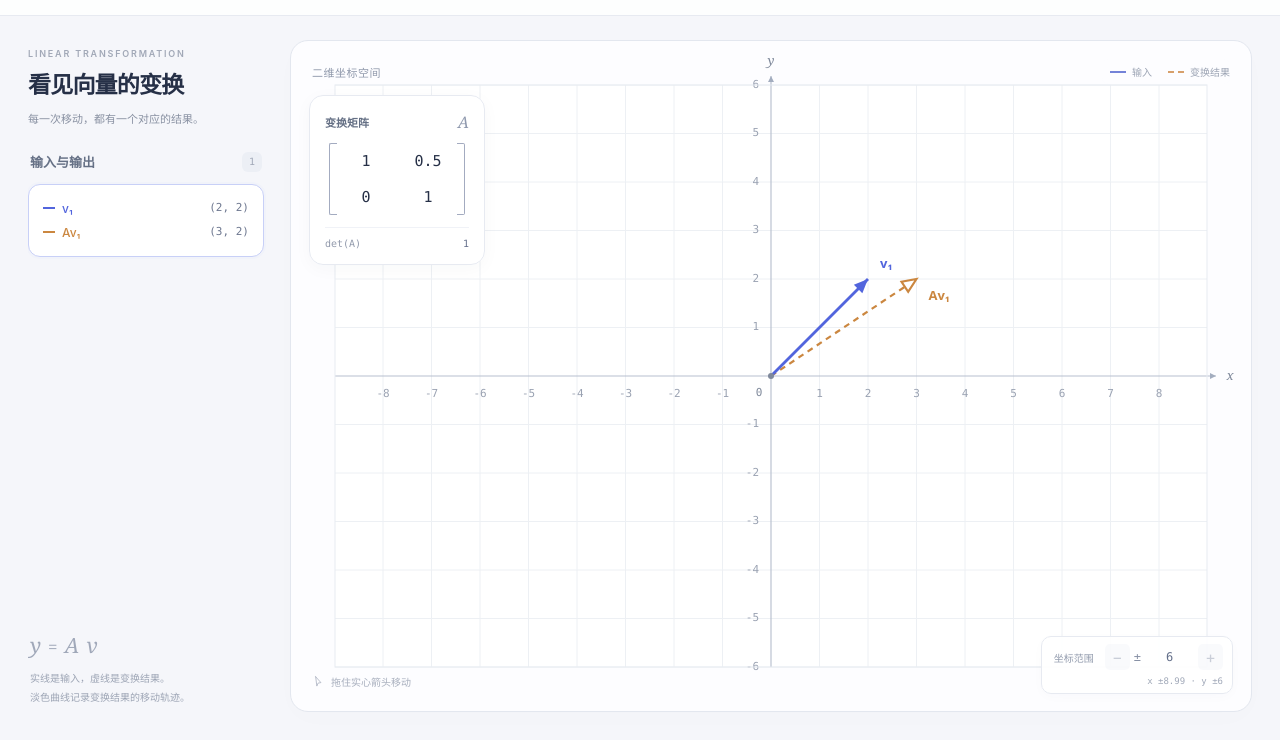
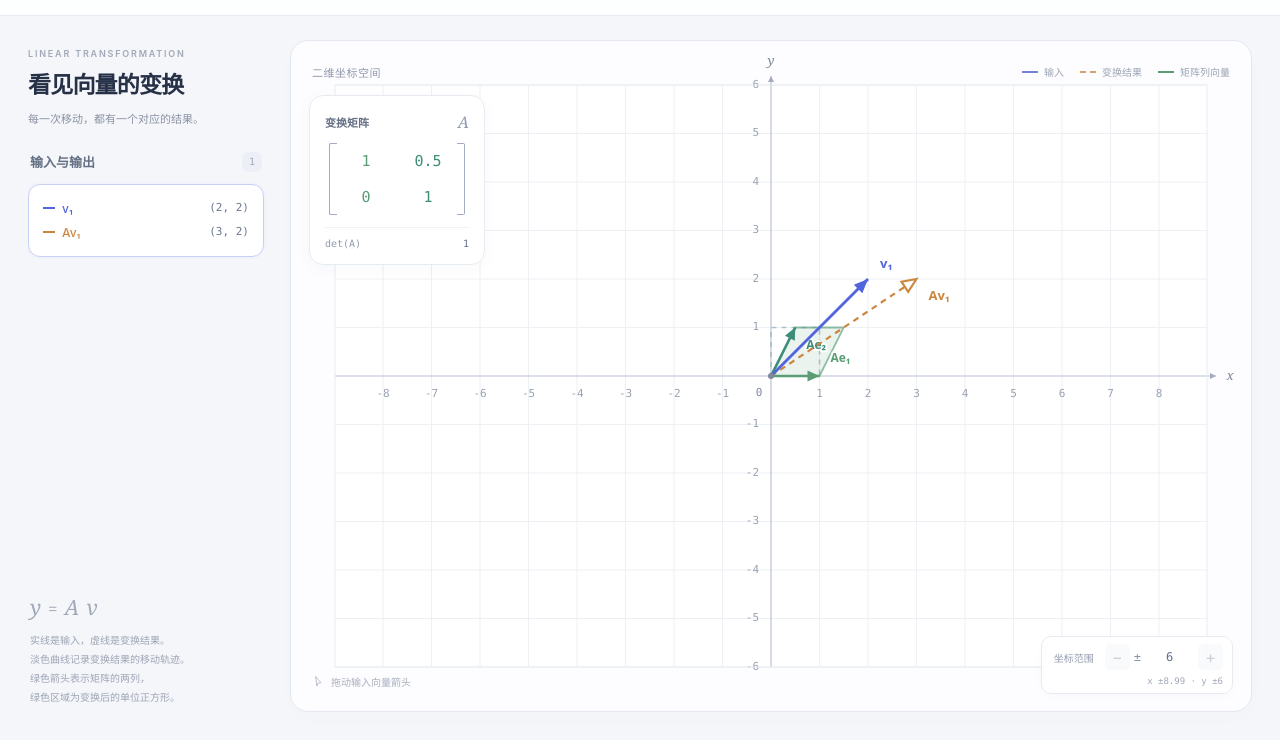
Before and after one commit to LIKE9426334946/TwoDimensional, a website with bundled scripts: page public/index.html in a window 1280 px wide. Shown: the part 60-800 px from the top of the page. Built offline with nearby package versions, Linux system fonts and the light colour scheme; files whose address does not match are found by name.

Commit message:
Visualize matrix columns as basis vectors with transformed unit square

```diff
--- a/public/admin.html
+++ b/public/admin.html
@@ -20,7 +20,7 @@
         <button type="button" data-preset="scale" disabled>放大 2 倍</button>
         <button type="button" data-preset="shear" disabled>剪切</button>
       </div>
-      <p class="field-note">支持整数、小数与分数，例如 1/2。</p>
+      <p class="field-note">支持整数、小数与分数，例如 1/2。<br>矩阵两列对应绿色向量 Ae₁、Ae₂。</p>
     </section>
     <section class="admin-vectors" aria-labelledby="vector-title">
       <div class="section-label"><h2 id="vector-title">输入向量</h2><span id="vector-count" class="count-badge">1</span></div>
@@ -35,5 +35,5 @@
       <p class="field-note">修改矩阵后，轨迹会重新记录。<br>坐标范围在画布右下角手动调整。</p>
     </section>
   </aside>
-<section class="stage" aria-label="向量变换画布"><canvas id="plot"></canvas><div class="stage-top"><span class="stage-caption">实时预览</span><div class="plot-legend"><span><i class="legend-line"></i>输入</span><span><i class="legend-line output-line"></i>变换结果</span></div></div><div id="overflow-note" class="overflow-note" hidden>有向量超出当前范围</div><div class="stage-hint"><svg viewBox="0 0 24 24" aria-hidden="true"><path d="m8 3 9 10-5 1-2 5-2-16Z"/></svg>拖住实心箭头移动</div><div class="coordinate-control"><label for="range">坐标范围</label><div class="range-field"><button id="range-minus" type="button" aria-label="缩小坐标范围" disabled>−</button><span aria-hidden="true">±</span><input id="range" type="text" inputmode="decimal" autocomplete="off" value="6" aria-label="较短坐标轴的正负范围" aria-describedby="visible-range" disabled><button id="range-plus" type="button" aria-label="扩大坐标范围" disabled>+</button></div><p id="visible-range" class="visible-range" aria-live="polite">x ±6 · y ±6</p></div></section></main><div id="toast" class="toast" role="alert" hidden></div><script type="module" src="/js/admin.mjs"></script>
+<section class="stage" aria-label="向量变换画布"><canvas id="plot"></canvas><div class="stage-top"><span class="stage-caption">实时预览</span><div class="plot-legend"><span><i class="legend-line"></i>输入</span><span><i class="legend-line output-line"></i>变换结果</span><span><i class="legend-line basis-line"></i>矩阵列向量</span></div></div><div id="overflow-note" class="overflow-note" hidden>有向量或区域超出当前范围</div><div class="stage-hint"><svg viewBox="0 0 24 24" aria-hidden="true"><path d="m8 3 9 10-5 1-2 5-2-16Z"/></svg>拖动输入向量箭头</div><div class="coordinate-control"><label for="range">坐标范围</label><div class="range-field"><button id="range-minus" type="button" aria-label="缩小坐标范围" disabled>−</button><span aria-hidden="true">±</span><input id="range" type="text" inputmode="decimal" autocomplete="off" value="6" aria-label="较短坐标轴的正负范围" aria-describedby="visible-range" disabled><button id="range-plus" type="button" aria-label="扩大坐标范围" disabled>+</button></div><p id="visible-range" class="visible-range" aria-live="polite">x ±6 · y ±6</p></div></section></main><div id="toast" class="toast" role="alert" hidden></div><script type="module" src="/js/admin.mjs"></script>
 </body></html>
--- a/public/index.html
+++ b/public/index.html
@@ -11,7 +11,7 @@
       <div id="vector-readout" class="vector-readout"></div>
       <p id="empty-state" class="empty-state" hidden>还没有输入向量<br>前往管理页添加一个向量</p>
     </section>
-    <div class="readout-footer"><div class="formula"><i>y</i><span>=</span><i>A</i><i>v</i></div><p>实线是输入，虚线是变换结果。<br>淡色曲线记录变换结果的移动轨迹。</p></div>
+    <div class="readout-footer"><div class="formula"><i>y</i><span>=</span><i>A</i><i>v</i></div><p>实线是输入，虚线是变换结果。<br>淡色曲线记录变换结果的移动轨迹。<br>绿色箭头表示矩阵的两列，<br>绿色区域为变换后的单位正方形。</p></div>
   </aside>
 <section class="stage" aria-label="向量变换画布"><canvas id="plot"></canvas>
 <section class="card stage-matrix" aria-labelledby="stage-matrix-title">
@@ -21,5 +21,5 @@
       </div></div>
       <div class="matrix-foot"><span>det(A)</span><span id="det-value">1</span></div>
     </section>
-<div class="stage-top"><span class="stage-caption">二维坐标空间</span><div class="plot-legend"><span><i class="legend-line"></i>输入</span><span><i class="legend-line output-line"></i>变换结果</span></div></div><div id="overflow-note" class="overflow-note" hidden>有向量超出当前范围</div><div class="stage-hint"><svg viewBox="0 0 24 24" aria-hidden="true"><path d="m8 3 9 10-5 1-2 5-2-16Z"/></svg>拖住实心箭头移动</div><div class="coordinate-control"><label for="range">坐标范围</label><div class="range-field"><button id="range-minus" type="button" aria-label="缩小坐标范围" disabled>−</button><span aria-hidden="true">±</span><input id="range" type="text" inputmode="decimal" autocomplete="off" value="6" aria-label="较短坐标轴的正负范围" aria-describedby="visible-range" disabled><button id="range-plus" type="button" aria-label="扩大坐标范围" disabled>+</button></div><p id="visible-range" class="visible-range" aria-live="polite">x ±6 · y ±6</p></div></section></main><div id="toast" class="toast" role="alert" hidden></div><script type="module" src="/js/display.mjs"></script>
+<div class="stage-top"><span class="stage-caption">二维坐标空间</span><div class="plot-legend"><span><i class="legend-line"></i>输入</span><span><i class="legend-line output-line"></i>变换结果</span><span><i class="legend-line basis-line"></i>矩阵列向量</span></div></div><div id="overflow-note" class="overflow-note" hidden>有向量或区域超出当前范围</div><div class="stage-hint"><svg viewBox="0 0 24 24" aria-hidden="true"><path d="m8 3 9 10-5 1-2 5-2-16Z"/></svg>拖动输入向量箭头</div><div class="coordinate-control"><label for="range">坐标范围</label><div class="range-field"><button id="range-minus" type="button" aria-label="缩小坐标范围" disabled>−</button><span aria-hidden="true">±</span><input id="range" type="text" inputmode="decimal" autocomplete="off" value="6" aria-label="较短坐标轴的正负范围" aria-describedby="visible-range" disabled><button id="range-plus" type="button" aria-label="扩大坐标范围" disabled>+</button></div><p id="visible-range" class="visible-range" aria-live="polite">x ±6 · y ±6</p></div></section></main><div id="toast" class="toast" role="alert" hidden></div><script type="module" src="/js/display.mjs"></script>
 </body></html>
--- a/public/js/client.mjs
+++ b/public/js/client.mjs
@@ -1,4 +1,5 @@
 import { applyOperations, coalesce, defaultState, format, MAX_RANGE, MIN_RANGE, parseScalar, transform, validateState } from '/shared/model.mjs';
+import { matrixGeometry } from '/shared/geometry.mjs';
 
 export const uid = () => globalThis.crypto?.randomUUID?.() || ('c' + Date.now().toString(36) + Math.random().toString(36).slice(2));
 export const vectorName = (vector, output = false) => (output ? 'Av' : 'v') + String(vector.number).replace(/\d/g, (digit) => '₀₁₂₃₄₅₆₇₈₉'[Number(digit)]);
@@ -145,11 +146,12 @@ export function bindCommon(store, plot) {
     const view = plot.view;
     const visibleRange = document.getElementById('visible-range');
     if (visibleRange) visibleRange.textContent = 'x ±' + format(view.xRange, 2) + ' · y ±' + format(view.yRange, 2);
-    const outside = state.vectors.some((vector) => {
-      const output = transform(state.matrix, vector);
-      return Math.abs(vector.x) > view.xRange || Math.abs(vector.y) > view.yRange ||
-        Math.abs(output.x) > view.xRange || Math.abs(output.y) > view.yRange;
-    });
+    const geometry = matrixGeometry(state.matrix);
+    const visiblePoints = [
+      ...geometry.unitSquare, ...geometry.parallelogram,
+      ...state.vectors, ...state.vectors.map((vector) => transform(state.matrix, vector)),
+    ];
+    const outside = visiblePoints.some((point) => Math.abs(point.x) > view.xRange || Math.abs(point.y) > view.yRange);
     document.getElementById('overflow-note').hidden = !outside;
   };
   store.subscribe(updateRange);
--- a/public/js/plot.mjs
+++ b/public/js/plot.mjs
@@ -1,5 +1,5 @@
-import { colors, format, transform } from '/shared/model.mjs';
-import { arrowTriangle, dragPoint, gridStep, hitInputArrow, insidePlot, toScreen, viewport } from '/shared/geometry.mjs';
+import { colors, format, transform } from '../../shared/model.mjs';
+import { arrowTriangle, dragPoint, gridStep, hitInputArrow, insidePlot, matrixGeometry, toScreen, viewport } from '../../shared/geometry.mjs';
 
 const name = (vector, output = false) => (output ? 'Av' : 'v') + String(vector.number).replace(/\d/g, (digit) => '₀₁₂₃₄₅₆₇₈₉'[Number(digit)]);
 export class Plot {
@@ -151,6 +151,57 @@ export class Plot {
     context.strokeStyle = '#e7ebf1'; context.lineWidth = 1;
     context.strokeRect(view.left, view.top, view.plotWidth, view.plotHeight);
   }
+  drawMatrixFrame(context, view) {
+    const geometry = matrixGeometry(this.state.matrix);
+    const origin = toScreen({ x: 0, y: 0 }, view);
+    const polygon = (points) => {
+      context.beginPath();
+      points.forEach((point, index) => {
+        const pixel = toScreen(point, view);
+        if (index === 0) context.moveTo(pixel.x, pixel.y);
+        else context.lineTo(pixel.x, pixel.y);
+      });
+      context.closePath();
+    };
+    context.save();
+    // The dashed unit square is a fixed reference, independent of input vectors.
+    polygon(geometry.unitSquare);
+    context.strokeStyle = '#91a8b5'; context.lineWidth = 1.6;
+    context.globalAlpha = 0.65; context.setLineDash([5, 5]); context.stroke();
+
+    polygon(geometry.parallelogram);
+    context.setLineDash([]); context.globalAlpha = 0.13;
+    context.fillStyle = '#5b9f7b'; context.fill();
+    context.globalAlpha = 0.65; context.strokeStyle = '#5b9f7b';
+    context.lineWidth = 1.8; context.stroke();
+    context.globalAlpha = 1;
+
+    geometry.basis.forEach((vector, index) => {
+      const tip = toScreen(vector, view);
+      const color = index === 0 ? '#5a9d75' : '#3e8d79';
+      const pixelLength = Math.hypot(tip.x - origin.x, tip.y - origin.y);
+      const zero = vector.x === 0 && vector.y === 0;
+      context.strokeStyle = color; context.fillStyle = color; context.lineWidth = 2.6;
+      if (!zero) {
+        context.beginPath(); context.moveTo(origin.x, origin.y); context.lineTo(tip.x, tip.y); context.stroke();
+        const headLength = Math.min(12, pixelLength * 0.7);
+        const triangle = arrowTriangle(origin, tip, headLength, headLength * 5.5 / 12);
+        context.beginPath(); context.moveTo(triangle[0].x, triangle[0].y);
+        context.lineTo(triangle[1].x, triangle[1].y); context.lineTo(triangle[2].x, triangle[2].y);
+        context.closePath(); context.fill();
+      }
+      if (insidePlot(tip, view)) {
+        const text = (index === 0 ? 'Ae₁' : 'Ae₂') + (zero ? ' = 0' : '');
+        context.font = '600 12px system-ui, sans-serif';
+        context.textAlign = 'left'; context.textBaseline = 'middle';
+        const x = Math.min(view.right - context.measureText(text).width - 5, Math.max(view.left + 5, tip.x + 11));
+        const y = Math.min(view.bottom - 10, Math.max(view.top + 10, tip.y + (index === 0 ? -17 : 18)));
+        context.strokeStyle = '#fff'; context.lineWidth = 4; context.lineJoin = 'round';
+        context.strokeText(text, x, y); context.fillStyle = color; context.fillText(text, x, y);
+      }
+    });
+    context.restore();
+  }
   drawArrow(context, vector, output, view) {
     const value = output ? transform(this.state.matrix, vector) : vector;
     const origin = toScreen({ x: 0, y: 0 }, view);
@@ -186,6 +237,7 @@ export class Plot {
     this.drawGrid(context, view);
     context.save();
     context.beginPath(); context.rect(view.left, view.top, view.plotWidth, view.plotHeight); context.clip();
+    this.drawMatrixFrame(context, view);
     if (this.state.view.showTrails) {
       for (const vector of this.state.vectors) {
         const points = this.histories.get(vector.id) || [];
@@ -205,6 +257,6 @@ export class Plot {
     context.beginPath(); context.arc(view.cx, view.cy, 3, 0, Math.PI * 2);
     context.fillStyle = '#7f899b'; context.fill();
     context.restore();
-    this.canvas.setAttribute('aria-label', '二维坐标系，x 轴正负 ' + format(view.xRange) + '，y 轴正负 ' + format(view.yRange) + '，共 ' + this.state.vectors.length + ' 个输入向量。仅输入向量的实心箭头可拖动。');
+    this.canvas.setAttribute('aria-label', '二维坐标系，x 轴正负 ' + format(view.xRange) + '，y 轴正负 ' + format(view.yRange) + '，共 ' + this.state.vectors.length + ' 个输入向量。绿色 Ae₁、Ae₂ 表示矩阵的两列，绿色区域是变换后的单位正方形。仅输入向量箭头可拖动。');
   }
 }
--- a/scripts/check.mjs
+++ b/scripts/check.mjs
@@ -2,7 +2,7 @@ import { spawnSync } from 'node:child_process';
 const files = [
   'server.mjs', 'shared/model.mjs', 'shared/geometry.mjs',
   'public/js/client.mjs', 'public/js/plot.mjs', 'public/js/display.mjs', 'public/js/admin.mjs',
-  'tests/model.test.mjs', 'tests/geometry.test.mjs', 'tests/server.test.mjs',
+  'tests/model.test.mjs', 'tests/geometry.test.mjs', 'tests/plot.test.mjs', 'tests/server.test.mjs',
 ];
 for (const file of files) {
   const result = spawnSync(process.execPath, ['--check', file], { stdio: 'inherit' });
--- a/shared/geometry.mjs
+++ b/shared/geometry.mjs
@@ -1,4 +1,13 @@
 // Geometry is shared by drawing, pointer hit testing, and automated checks.
+export function matrixGeometry(matrix) {
+  const first = { x: matrix[0][0], y: matrix[1][0] };
+  const second = { x: matrix[0][1], y: matrix[1][1] };
+  return {
+    basis: [first, second],
+    unitSquare: [{ x: 0, y: 0 }, { x: 1, y: 0 }, { x: 1, y: 1 }, { x: 0, y: 1 }],
+    parallelogram: [{ x: 0, y: 0 }, first, { x: first.x + second.x, y: first.y + second.y }, second],
+  };
+}
 export function viewport(width, height, range) {
   const plotWidth = Math.max(1, width - 88);
   const plotHeight = Math.max(1, height - 88);
```
Also changed, not shown: tests/geometry.test.mjs (+24 -1 lines), tests/plot.test.mjs (added, +83 -0 lines), README.md, public/assets/app.css.
